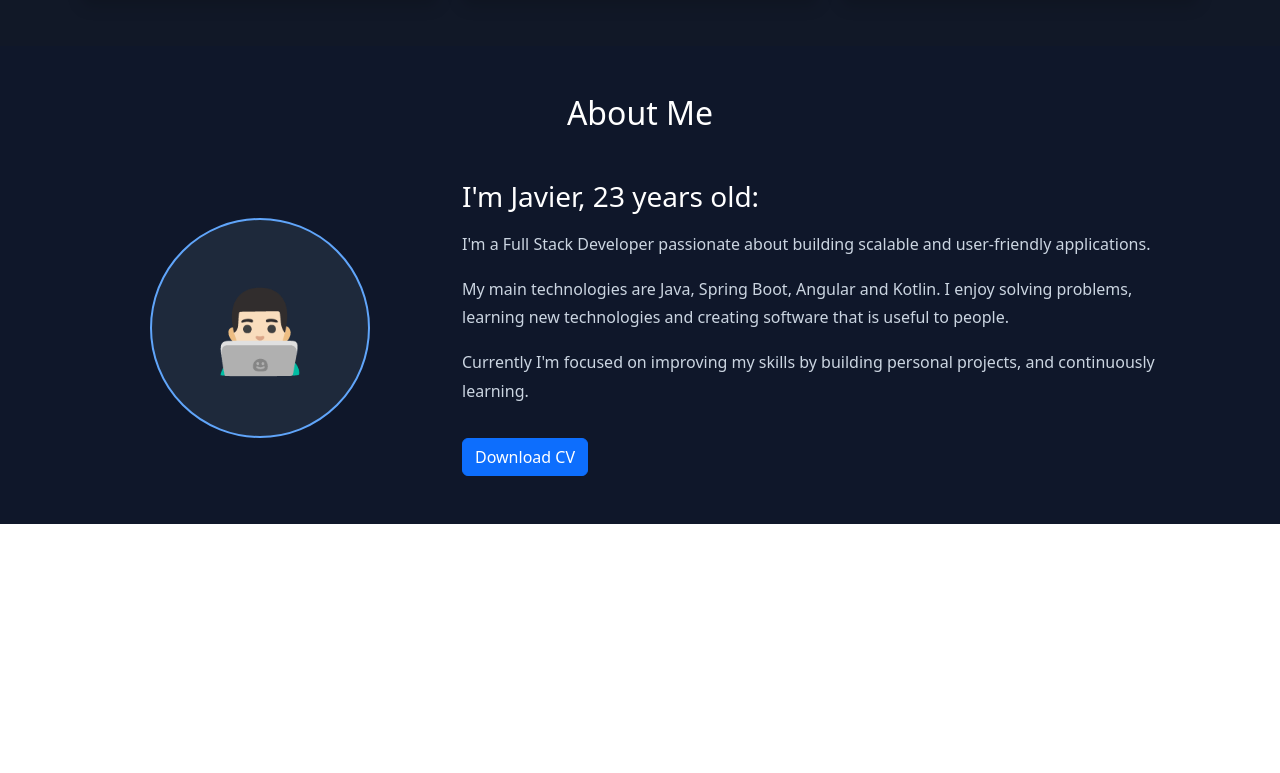
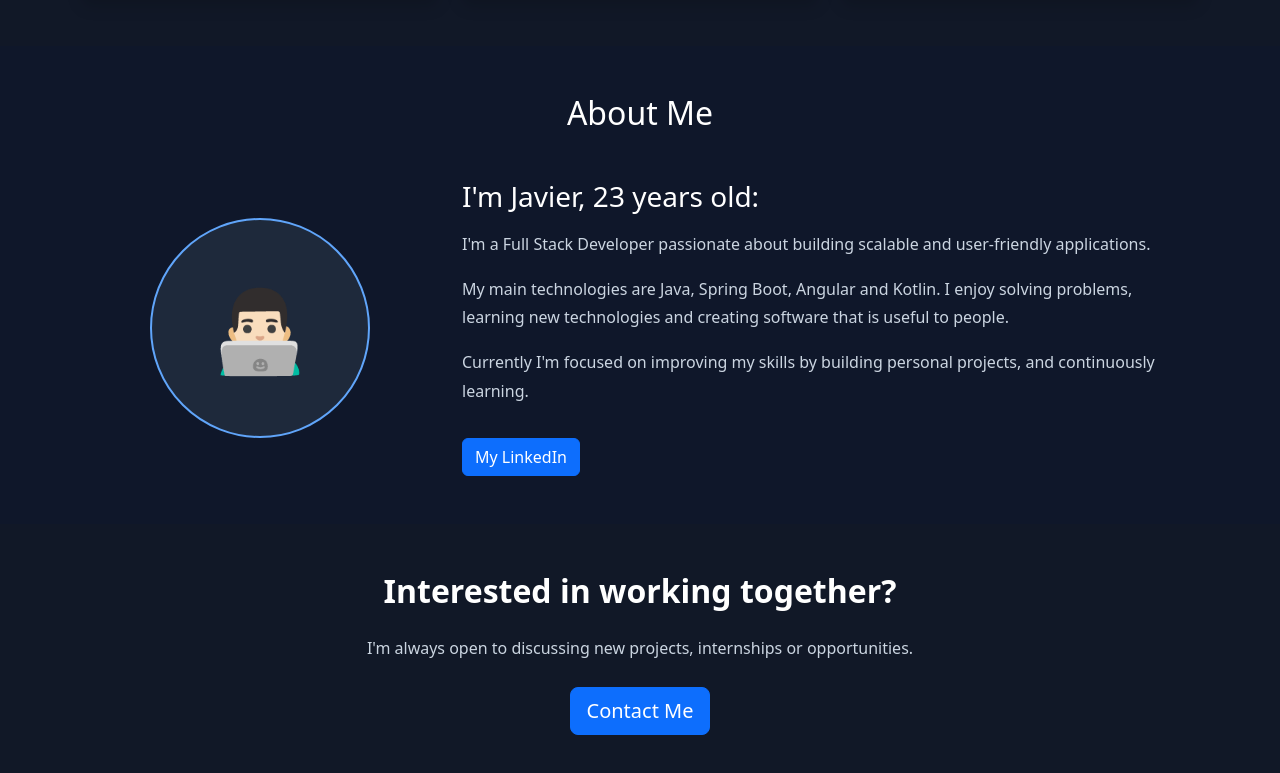
Before and after one commit to javiehhh/javiehub-web, an Angular app: page / in a window 1280 px wide. Shown: the part 1578-2351 px from the top of the page. Before the commit the page ends 2102 px from the top, so only its background shows below. Built offline with nearby package versions, Linux system fonts and the light colour scheme.

Commit message:
Contact me component at Home page

```diff
--- a/src/app/features/home/components/about-me/about-me.component.html
+++ b/src/app/features/home/components/about-me/about-me.component.html
@@ -36,11 +36,19 @@
           Currently I'm focused on improving my skills by building personal projects, and continuously learning.
         </p>
 
-        <a
+        <!--<a
           class="btn btn-primary mt-3"
           href="#">
 
           Download CV
+
+        </a>-->
+
+        <a
+          class="btn btn-primary mt-3"
+          href="https://www.linkedin.com/in/javieh/">
+
+          My LinkedIn
 
         </a>
 
--- a/src/app/features/home/home.component.html
+++ b/src/app/features/home/home.component.html
@@ -2,3 +2,4 @@
 <app-tech-stack></app-tech-stack>
 <app-featured-projects></app-featured-projects>
 <app-about-me></app-about-me>
+<app-contact-cta></app-contact-cta>
--- a/src/app/features/home/home.component.ts
+++ b/src/app/features/home/home.component.ts
@@ -3,10 +3,11 @@ import { TechStack } from './components/tech-stack/tech-stack.component';
 import { Hero } from './components/hero/hero.component';
 import { FeaturedProjects } from './components/featured-projects/featured-projects.component';
 import { AboutMe } from './components/about-me/about-me.component';
+import { ContactCta } from '../../shared/components/contact-cta/contact-cta.component';
 
 @Component({
   selector: 'app-home',
-  imports: [TechStack, Hero, FeaturedProjects, AboutMe],
+  imports: [TechStack, Hero, FeaturedProjects, AboutMe, ContactCta],
   templateUrl: './home.component.html',
   styleUrl: './home.component.scss',
 })
--- /dev/null
+++ b/src/app/shared/components/contact-cta/contact-cta.component.html
@@ -0,0 +1,28 @@
+<section class="contact-cta py-5">
+
+  <div class="container text-center">
+
+    <h2>
+
+      Interested in working together?
+
+    </h2>
+
+    <p>
+
+      I'm always open to discussing new projects,
+      internships or opportunities.
+
+    </p>
+
+    <a
+      class="btn btn-primary btn-lg"
+      routerLink="/contact">
+
+      Contact Me
+
+    </a>
+
+  </div>
+
+</section>
--- /dev/null
+++ b/src/app/shared/components/contact-cta/contact-cta.component.scss
@@ -0,0 +1,25 @@
+.contact-cta {
+
+  background-color: var(--bg-secondary);
+
+}
+
+.contact-cta h2 {
+
+  color: var(--text-primary);
+
+  font-weight: 700;
+
+}
+
+.contact-cta p {
+
+  max-width: 650px;
+
+  margin: 1.5rem auto;
+
+  color: var(--text-secondary);
+
+  line-height: 1.8;
+
+}
--- a/src/app/shared/components/contact-cta/contact-cta.ts
+++ b/src/app/shared/components/contact-cta/contact-cta.component.ts
@@ -3,8 +3,8 @@ import { Component } from '@angular/core';
 @Component({
   selector: 'app-contact-cta',
   imports: [],
-  templateUrl: './contact-cta.html',
-  styleUrl: './contact-cta.scss',
+  templateUrl: './contact-cta.component.html',
+  styleUrl: './contact-cta.component.scss',
 })
 export class ContactCta {
 
--- a/src/app/shared/components/contact-cta/contact-cta.html
+++ /dev/null
@@ -1 +0,0 @@
-<p>contact-cta works!</p>
```
Also changed, not shown: src/app/shared/components/contact-cta/contact-cta.scss (deleted), 1 other file (tests, documents, lock files or other folders).
